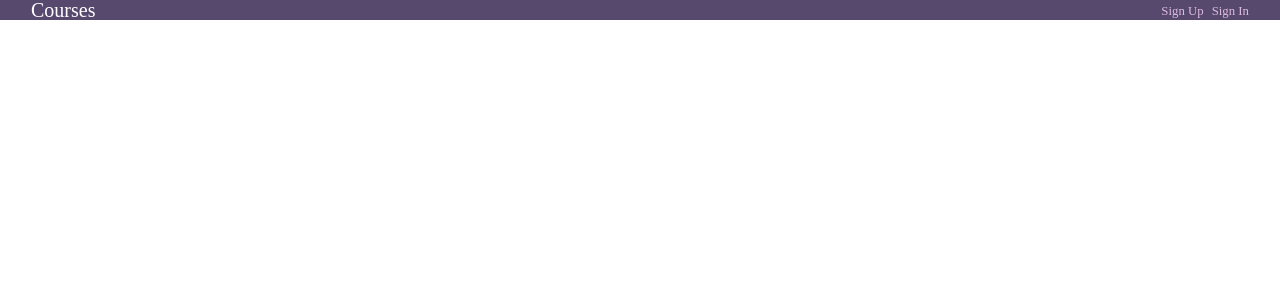
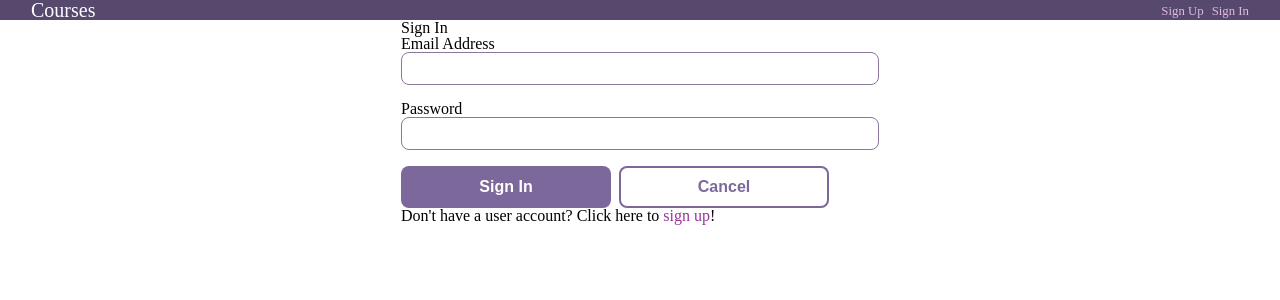
Before and after one commit to dmcote-1991/full-stack-app, a React (Vite) app in the folder client/: page /signin in a window 1280 px wide. Shown: the top 300 px of the page. Built offline with nearby package versions, Linux system fonts and the light colour scheme.

Commit message:
Add UserSignIn component

```diff
--- a/client/src/App.jsx
+++ b/client/src/App.jsx
@@ -3,6 +3,7 @@
 import Courses from "./components/Courses";
 import CourseDetail from "./components/CourseDetail";
 // import CreateCourse from "./components/CreateCourse";
+import UserSignIn from "./components/UserSignIn";
 
 const App = () => {
   return (
@@ -12,6 +13,7 @@
         <Route path="/" element={<Courses />} />
         <Route path="/courses/:id" element={<CourseDetail />} />
         {/* <Route path="/courses/create" element={<CreateCourse />} /> */}
+        <Route path="/signin" element={<UserSignIn />} />
       </Routes>
     </div>
   );
--- a/client/src/components/Header.jsx
+++ b/client/src/components/Header.jsx
@@ -11,7 +11,7 @@
               <a href="sign-up.html">Sign Up</a>
             </li>
             <li>
-              <a href="sign-in.html">Sign In</a>
+              <a href="/signin">Sign In</a>
             </li>
           </ul>
         </nav>
--- /dev/null
+++ b/client/src/components/UserSignIn.jsx
@@ -0,0 +1,68 @@
+import { useState } from "react";
+import { useAuth } from "../context/AuthContext";
+import { useNavigate } from "react-router-dom";
+
+const UserSignIn = () => {
+  const { signIn } = useAuth();
+  const [email, setEmail] = useState("");
+  const [password, setPassword] = useState("");
+  const [error, setError] = useState("");
+  const navigate = useNavigate();
+
+  const handleSubmit = async (e) => {
+    e.preventDefault();
+    try {
+      await signIn({ email, password });
+      navigate("/");
+    } catch (err) {
+      setError("Sign-in failed. Please try again.");
+    }
+  };
+
+  return (
+    <main>
+      <div className="form--centered">
+        <h2>Sign In</h2>
+        {error && <p className="error">{error}</p>}
+        <form onSubmit={handleSubmit}>
+          <label htmlFor="emailAddress">Email Address</label>
+          <input
+            id="emailAddress"
+            name="emailAddress"
+            type="email"
+            value={email}
+            onChange={(e) => setEmail(e.target.value)}
+            required
+          />
+          <label htmlFor="password">Password</label>
+          <input
+            id="password"
+            name="password"
+            type="password"
+            value={password}
+            onChange={(e) => setPassword(e.target.value)}
+            required
+          />
+          <button className="button" type="submit">
+            Sign In
+          </button>
+          <button
+            className="button button-secondary"
+            onClick={(e) => {
+              e.preventDefault();
+              navigate("/");
+            }}
+          >
+            Cancel
+          </button>
+        </form>
+        <p>
+          Don't have a user account? Click here to <a href="/signup">sign up</a>
+          !
+        </p>
+      </div>
+    </main>
+  );
+};
+
+export default UserSignIn;
```
